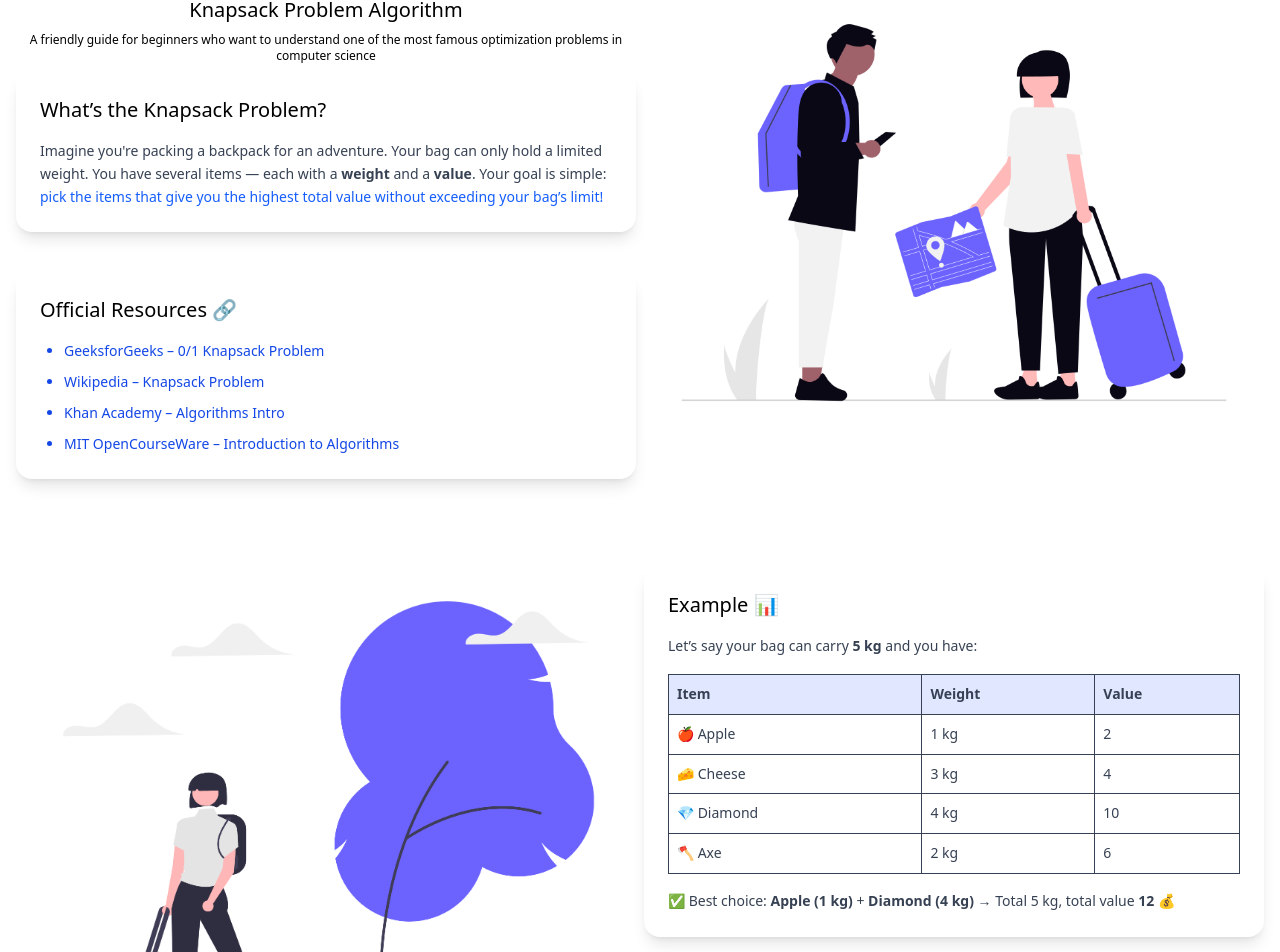
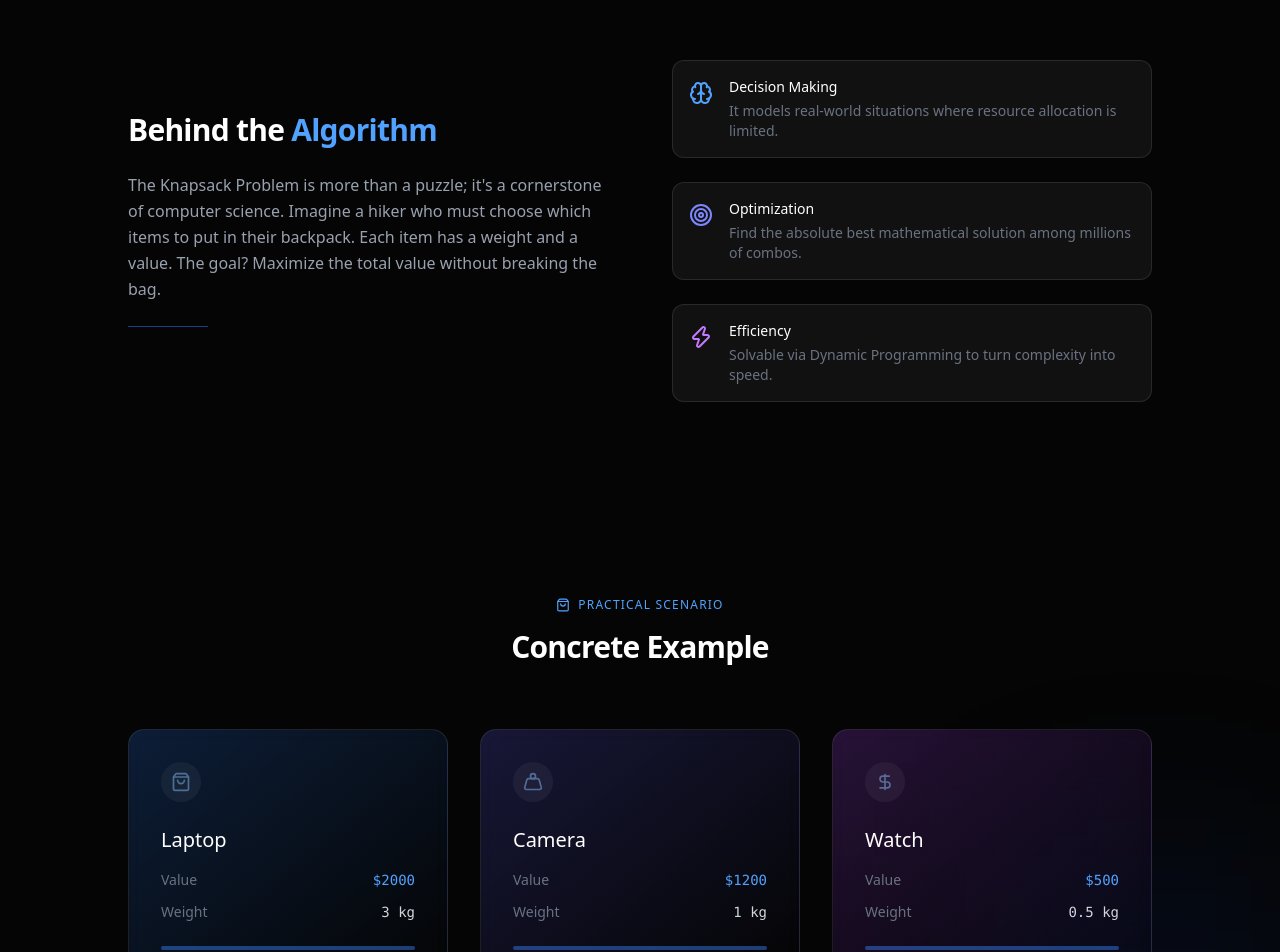
Before and after one commit to ranto-dev/Knapsack_Problem, a React (Vite) app: page / in a window 1280 px wide. Shown: the part 596-1548 px from the top of the page. Built offline with nearby package versions, Linux system fonts and the light colour scheme.

Commit message:
style:rework about and example section design

```diff
--- a/src/components/Learn/About.tsx
+++ b/src/components/Learn/About.tsx
@@ -1,53 +1,69 @@
 import { motion } from "framer-motion";
-import Card from "../Card";
-import Links from "./Links";
-import TravelersImage from "../../assets/travelers.png";
+import { Brain, Target, Zap } from "lucide-react";
 
-const AboutComponent = () => {
+const About = () => {
+  const features = [
+    {
+      icon: <Brain className="text-blue-400" size={24} />,
+      title: "Decision Making",
+      desc: "It models real-world situations where resource allocation is limited.",
+    },
+    {
+      icon: <Target className="text-indigo-400" size={24} />,
+      title: "Optimization",
+      desc: "Find the absolute best mathematical solution among millions of combos.",
+    },
+    {
+      icon: <Zap className="text-purple-400" size={24} />,
+      title: "Efficiency",
+      desc: "Solvable via Dynamic Programming to turn complexity into speed.",
+    },
+  ];
+
   return (
-    <div className="flex flex-col sm:flex-col md:flex-row justify-center items-center sm:items-start md:items-start lg:items-start xl:items-start gap-2 my-4 p-4 container mx-auto">
-      <div className="w-full">
-        <div>
-          <motion.h1
-            className="text-xl sm:text-lg md:text-xl text-center"
-            initial={{ opacity: 0, y: -40 }}
-            animate={{ opacity: 1, y: 0 }}
+    <section className="py-24 bg-[#050505] text-white px-6">
+      <div className="max-w-5xl mx-auto">
+        <div className="grid grid-cols-1 md:grid-cols-2 gap-16 items-center">
+          <motion.div
+            initial={{ opacity: 0, x: -20 }}
+            whileInView={{ opacity: 1, x: 0 }}
+            viewport={{ once: true }}
             transition={{ duration: 0.8 }}
           >
-            Knapsack Problem Algorithm
-          </motion.h1>
-          <motion.p
-            className="text-center text-xs m-2"
-            initial={{ opacity: 0 }}
-            animate={{ opacity: 1 }}
-            transition={{ delay: 0.3, duration: 1 }}
-          >
-            A friendly guide for beginners who want to understand one of the
-            most famous optimization problems in computer science
-          </motion.p>
+            <h2 className="text-3xl font-semibold mb-6 tracking-tight">
+              Behind the <span className="text-blue-400">Algorithm</span>
+            </h2>
+            <p className="text-gray-400 leading-relaxed mb-6 font-light">
+              The Knapsack Problem is more than a puzzle; it's a cornerstone of
+              computer science. Imagine a hiker who must choose which items to
+              put in their backpack. Each item has a weight and a value. The
+              goal? Maximize the total value without breaking the bag.
+            </p>
+            <div className="h-px w-20 bg-blue-500/50 mb-6" />
+          </motion.div>
+
+          <div className="grid gap-6">
+            {features.map((f, i) => (
+              <motion.div
+                key={i}
+                initial={{ opacity: 0, y: 10 }}
+                whileInView={{ opacity: 1, y: 0 }}
+                viewport={{ once: true }}
+                transition={{ delay: i * 0.1, duration: 0.5 }}
+                className="flex gap-4 p-4 rounded-xl bg-white/5 border border-white/10 hover:bg-white/10 transition-colors"
+              >
+                <div className="mt-1">{f.icon}</div>
+                <div>
+                  <h3 className="font-medium text-sm mb-1">{f.title}</h3>
+                  <p className="text-gray-500 text-sm font-light">{f.desc}</p>
+                </div>
+              </motion.div>
+            ))}
+          </div>
         </div>
-
-        <Card title="What’s the Knapsack Problem?">
-          Imagine you're packing a backpack for an adventure. Your bag can only
-          hold a limited weight. You have several items — each with a
-          <strong> weight </strong> and a <strong> value</strong>. Your goal is
-          simple:
-          <span className="text-blue-600">
-            {" "}
-            pick the items that give you the highest total value without
-            exceeding your bag’s limit!
-          </span>{" "}
-        </Card>
-
-        <Card title={"Official Resources 🔗"}>
-          <Links />
-        </Card>
       </div>
-      <div className="w-full flex justify-center items-center">
-        <img src={TravelersImage} alt="" className="w-full h-full" />
-      </div>
-    </div>
+    </section>
   );
 };
 
-export default AboutComponent;
+export default About;
--- a/src/components/Learn/Example.tsx
+++ b/src/components/Learn/Example.tsx
@@ -1,61 +1,95 @@
-import Card from "../Card";
-import departingImage from "../../assets/departing.png";
+import { motion } from "framer-motion";
+import { ShoppingBag, Weight, DollarSign } from "lucide-react";
 
 const Example = () => {
+  const items = [
+    { name: "Laptop", value: 2000, weight: 3, color: "from-blue-500/20" },
+    { name: "Camera", value: 1200, weight: 1, color: "from-indigo-500/20" },
+    { name: "Watch", value: 500, weight: 0.5, color: "from-purple-500/20" },
+  ];
+
   return (
-    <div className="flex flex-col sm:flex-col md:flex-row-reverse justify-center items-center sm:items-start md:items-start lg:items-start xl:items-start gap-2 my-4 p-4 container mx-auto">
-      <div className="w-full">
-        <Card title={"Example 📊"}>
-          <p className="text-gray-700 mb-4">
-            Let’s say your bag can carry <strong>5 kg</strong> and you have:
+    <section className="py-24 bg-[#050505] text-white px-6 relative overflow-hidden">
+      {/* Effet visuel de fond */}
+      <div className="absolute top-1/2 right-0 w-64 h-64 bg-blue-600/10 blur-[100px] pointer-events-none" />
+
+      <div className="max-w-5xl mx-auto">
+        <div className="text-center mb-16">
+          <motion.div
+            initial={{ opacity: 0 }}
+            whileInView={{ opacity: 1 }}
+            className="inline-flex items-center gap-2 text-blue-400 text-xs tracking-widest uppercase mb-4"
+          >
+            <ShoppingBag size={14} />
+            <span>Practical Scenario</span>
+          </motion.div>
+          <h2 className="text-3xl font-semibold tracking-tight">
+            Concrete Example
+          </h2>
+        </div>
+
+        <div className="grid grid-cols-1 md:grid-cols-3 gap-8">
+          {items.map((item, i) => (
+            <motion.div
+              key={i}
+              whileHover={{ y: -5 }}
+              initial={{ opacity: 0, scale: 0.95 }}
+              whileInView={{ opacity: 1, scale: 1 }}
+              viewport={{ once: true }}
+              transition={{ delay: i * 0.1 }}
+              className={`relative p-8 rounded-2xl border border-white/10 bg-gradient-to-br ${item.color} to-transparent backdrop-blur-sm group`}
+            >
+              <div className="mb-6 opacity-50 group-hover:opacity-100 transition-opacity">
+                <div className="w-10 h-10 rounded-full bg-white/10 flex items-center justify-center text-blue-300">
+                  {i === 0 ? (
+                    <ShoppingBag size={20} />
+                  ) : i === 1 ? (
+                    <Weight size={20} />
+                  ) : (
+                    <DollarSign size={20} />
+                  )}
+                </div>
+              </div>
+
+              <h3 className="text-xl font-medium mb-4">{item.name}</h3>
+
+              <div className="space-y-3">
+                <div className="flex justify-between text-sm">
+                  <span className="text-gray-500">Value</span>
+                  <span className="text-blue-400 font-mono">${item.value}</span>
+                </div>
+                <div className="flex justify-between text-sm">
+                  <span className="text-gray-500">Weight</span>
+                  <span className="text-gray-300 font-mono">
+                    {item.weight} kg
+                  </span>
+                </div>
+              </div>
+
+              <div className="mt-6 h-1 w-full bg-white/5 rounded-full overflow-hidden">
+                <motion.div
+                  initial={{ width: 0 }}
+                  whileInView={{ width: "100%" }}
+                  transition={{ duration: 1.5, delay: 0.5 }}
+                  className="h-full bg-blue-500/40"
+                />
+              </div>
+            </motion.div>
+          ))}
+        </div>
+
+        <motion.div
+          initial={{ opacity: 0 }}
+          whileInView={{ opacity: 1 }}
+          className="mt-16 p-6 rounded-2xl border border-dashed border-white/10 text-center"
+        >
+          <p className="text-gray-500 text-sm italic">
+            "Capacity Limit: 4kg — Which items would you pick to get the max
+            value?"
           </p>
-          <table className="w-full text-left border-collapse border border-gray-200 mb-4">
-            <thead>
-              <tr className="bg-indigo-100">
-                <th className="border p-2">Item</th>
-                <th className="border p-2">Weight</th>
-                <th className="border p-2">Value</th>
-              </tr>
-            </thead>
-            <tbody>
-              <tr>
-                <td className="border p-2">🍎 Apple</td>
-                <td className="border p-2">1 kg</td>
-                <td className="border p-2">2</td>
-              </tr>
-              <tr>
-                <td className="border p-2">🧀 Cheese</td>
-                <td className="border p-2">3 kg</td>
-                <td className="border p-2">4</td>
-              </tr>
-              <tr>
-                <td className="border p-2">💎 Diamond</td>
-                <td className="border p-2">4 kg</td>
-                <td className="border p-2">10</td>
-              </tr>
-              <tr>
-                <td className="border p-2">🪓 Axe</td>
-                <td className="border p-2">2 kg</td>
-                <td className="border p-2">6</td>
-              </tr>
-            </tbody>
-          </table>
-
-          <p className="text-gray-700">
-            ✅ Best choice: <strong>Apple (1 kg)</strong> +{" "}
-            <strong>Diamond (4 kg)</strong> → Total 5 kg, total value{" "}
-            <strong>12</strong> 💰
-          </p>
-        </Card>
+        </motion.div>
       </div>
-      <div className="w-full bg-amber-200 flex justify-center items-center">
-        <img
-          className="w-full h-full"
-          src={departingImage}
-          alt="the best example image of knapsack problem"
-        />
-      </div>
-    </div>
+    </section>
   );
 };
 
--- a/src/components/Learn/index.tsx
+++ b/src/components/Learn/index.tsx
@@ -1,11 +1,11 @@
 import React from "react";
 import Example from "./Example";
-import AboutComponent from "./About";
+import About from "./About";
 
 const LearnKnapsack: React.FC = () => {
   return (
     <section className="w-full">
-      <AboutComponent />
+      <About />
       <Example />
     </section>
   );
```
